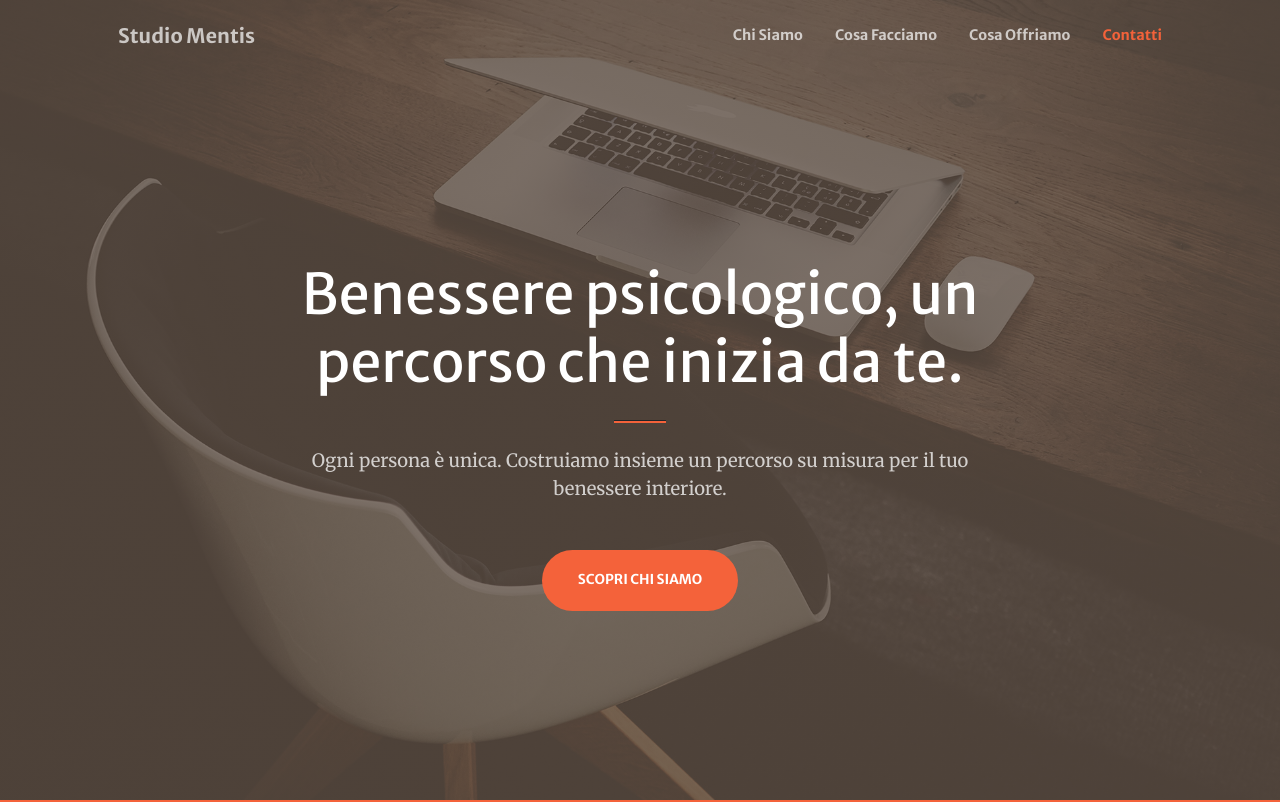
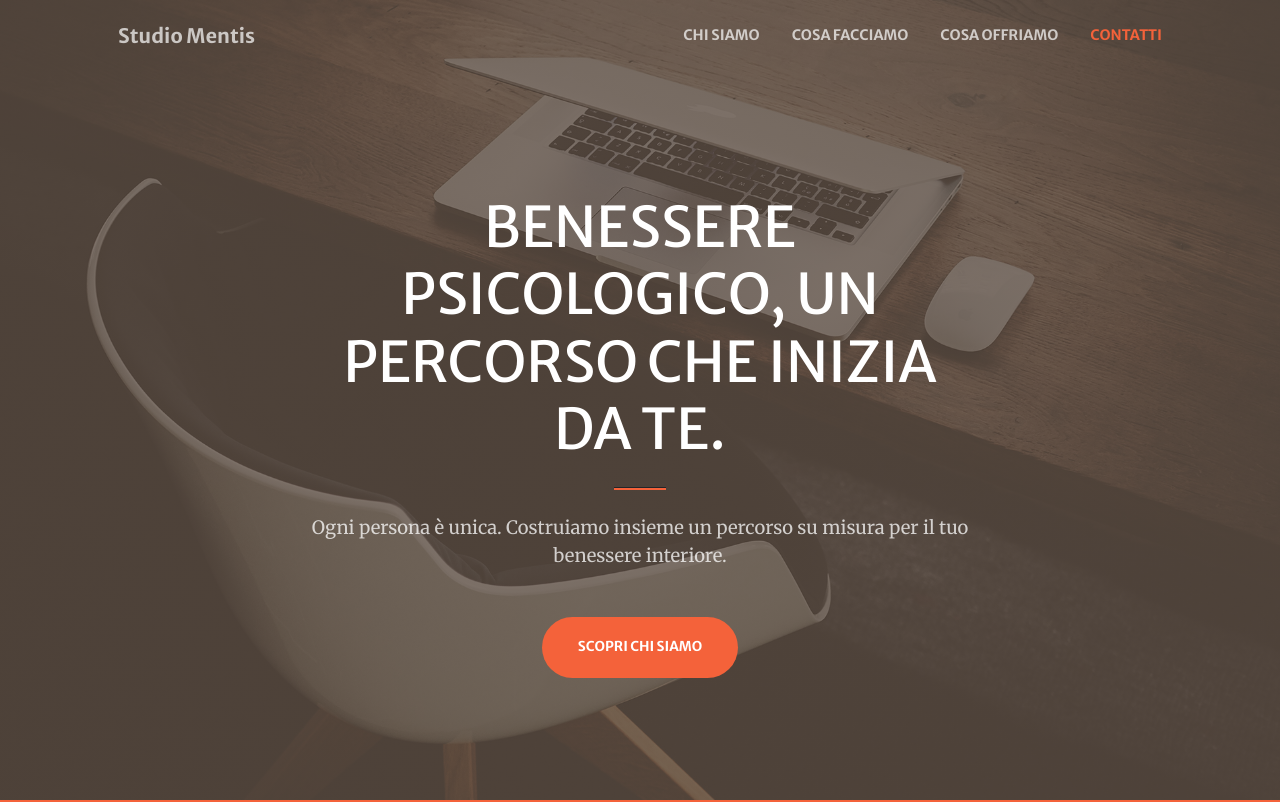
Before and after one commit to Tamburo988/StudioMentis, a plain HTML site: page index.html in a window 1280 px wide. Shown: the top 802 px of the page. Drawn offline with nearby package versions, Linux system fonts and the light colour scheme; some packages are replaced by stand-ins of ours; a script that the page names is missing.

Commit message:
Update index.html header uppercase

```diff
--- a/index.html
+++ b/index.html
@@ -27,10 +27,10 @@
                 <button class="navbar-toggler navbar-toggler-right" type="button" data-bs-toggle="collapse" data-bs-target="#navbarResponsive" aria-controls="navbarResponsive" aria-expanded="false" aria-label="Toggle navigation"><span class="navbar-toggler-icon"></span></button>
                 <div class="collapse navbar-collapse" id="navbarResponsive">
                     <ul class="navbar-nav ms-auto my-2 my-lg-0">
-                        <li class="nav-item"><a class="nav-link" href="#about">Chi Siamo</a></li>
-                        <li class="nav-item"><a class="nav-link" href="#services">Cosa Facciamo</a></li>
-                        <li class="nav-item"><a class="nav-link" href="#portfolio">Cosa Offriamo</a></li>
-                        <li class="nav-item"><a class="nav-link" href="#contact">Contatti</a></li>
+                        <li class="nav-item"><a class="nav-link" href="#about">CHI SIAMO</a></li>
+                        <li class="nav-item"><a class="nav-link" href="#services">COSA FACCIAMO</a></li>
+                        <li class="nav-item"><a class="nav-link" href="#portfolio">COSA OFFRIAMO</a></li>
+                        <li class="nav-item"><a class="nav-link" href="#contact">CONTATTI</a></li>
                     </ul>
                 </div>
             </div>
@@ -40,7 +40,7 @@
             <div class="container px-4 px-lg-5 h-100">
                 <div class="row gx-4 gx-lg-5 h-100 align-items-center justify-content-center text-center">
                     <div class="col-lg-8 align-self-end">
-                        <h1 class="text-white font-weight-bold">Benessere psicologico, un percorso che inizia da te.</h1>
+                        <h1 class="text-white font-weight-bold text-uppercase">Benessere psicologico, un percorso che inizia da te.</h1>
                         <hr class="divider" />
                     </div>
                     <div class="col-lg-8 align-self-baseline">
```
